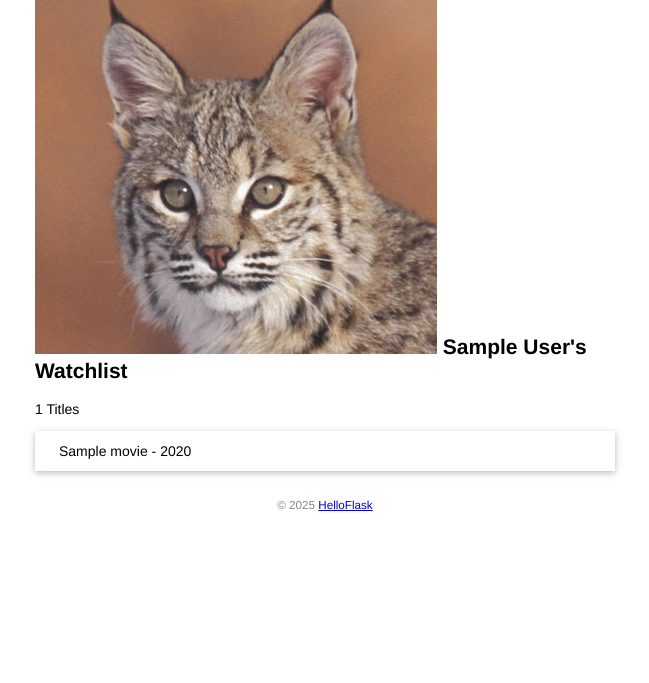
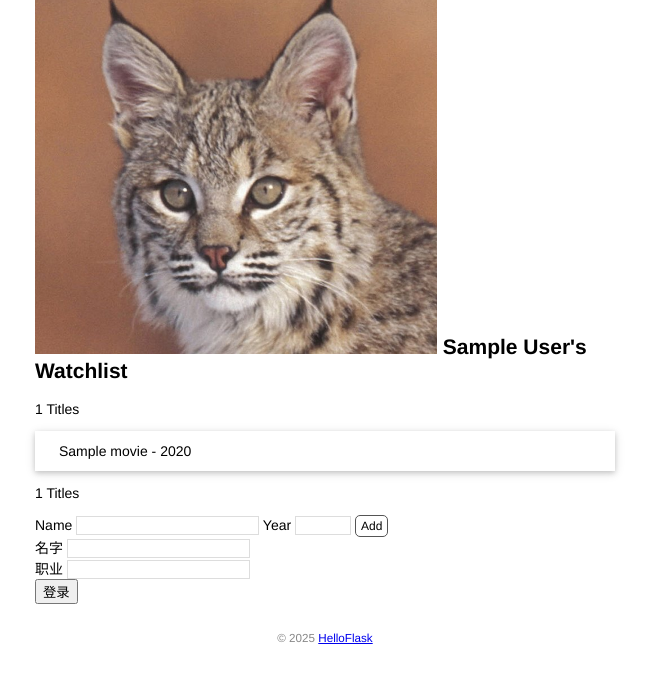
Before and after one commit to maker886/watchlist, a Flask app: template templates/index.html in a window 1280 px wide. Shown: the part 18-701 px from the top of the page, without its empty margins (315-964 px from the left). Run offline with Flask 3, Linux system fonts and the light colour scheme; tables that the repository leaves empty hold one stand-in row (values such as "Sample post"); the template is opened without the code that fills it: values that come from a table or form of the project are taken from there, most other values are stand-ins (such as "Sample title", 1, 10 or a date in 2020).

Commit message:
add feature files

```diff
--- a/app.py
+++ b/app.py
@@ -95,10 +95,39 @@ def forge():
 
     db.session.commit()
     click.echo('Done.')
-@app.route('/')
+from sqlalchemy import select
+from flask import request, url_for, redirect, flash
+
+@app.context_processor
+def inject_user():  # 函数名可以随意修改
+    user = db.session.execute(select(User)).scalar()
+    return dict(user=user)  # 需要返回字典，等同于 return {'user': user}
+
+@app.errorhandler(404)  # 传入要处理的错误代码
+def page_not_found(error):  # 接受异常对象作为参数
+    user = db.session.execute(select(User)).scalar()
+    return render_template('404.html', user=user), 404  # 返回模板和状态码
+
+
+
+@app.route('/', methods=['GET', 'POST'])
 def index():
-    user = db.session.execute(select(User)).scalar()  # 读取用户记录
-    movies = db.session.execute(select(Movie)).scalars().all()  # 读取所有电影记录
+    if request.method == 'POST':  # 判断是否是 POST 请求
+        # 获取表单数据
+        title = request.form.get('title')  # 传入表单对应输入字段的 name 值
+        year = request.form.get('year')
+        # 验证数据
+        if not title or not year or len(year) > 4 or len(title) > 60:
+            flash('Invalid input.')  # 显示错误提示
+            return redirect(url_for('index'))  # 重定向回主页
+        # 保存表单数据到数据库
+        movie = Movie(title=title, year=year)  # 创建记录
+        db.session.add(movie)  # 添加到数据库会话
+        db.session.commit()  # 提交数据库会话
+        flash('Item created.')  # 显示成功创建的提示
+        return redirect(url_for('index'))  # 重定向回主页
+
+    movies = db.session.execute(select(Movie)).scalars().all()
     return render_template('index.html', user=user, movies=movies)
 if __name__ == '__main__':
     app.run(debug=True)
--- a/static/style.css
+++ b/static/style.css
@@ -46,3 +46,33 @@ footer {
     margin: 0 auto;
     height: 100px;
 }
+/* 覆盖某些浏览器对 input 元素定义的字体 */
+input[type=submit] {
+    font-family: inherit;
+}
+
+input[type=text] {
+    border: 1px solid #ddd;
+}
+
+input[name=year] {
+    width: 50px;
+}
+
+.btn {
+    font-size: 12px;
+    padding: 3px 5px;
+    text-decoration: none;
+    cursor: pointer;
+    background-color: white;
+    color: black;
+    border: 1px solid #555555;
+    border-radius: 5px;
+}
+
+.btn:hover {
+    text-decoration: none;
+    background-color: black;
+    color: white;
+    border: 1px solid black;
+}
--- a/templates/index.html
+++ b/templates/index.html
@@ -16,6 +16,19 @@
         <li>{{ movie.title }} - {{ movie.year }}</li>  {# 等同于 movie['title'] #}
         {% endfor %}  {# 使用 endfor 标签结束 for 语句 #}
     </ul>
+    <p>{{ movies|length }} Titles</p>
+    <form method="post">
+        Name <input type="text" name="title" autocomplete="off" required>
+        Year <input type="text" name="year" autocomplete="off" required>
+        <input class="btn" type="submit" name="submit" value="Add">
+    </form>
+    <form method="post">  <!-- 指定提交方法为 POST -->
+        <label for="name">名字</label>
+        <input type="text" name="name" id="name"><br>  <!-- 文本输入框 -->
+        <label for="occupation">职业</label>
+        <input type="text" name="occupation" id="occupation"><br>  <!-- 文本输入框 -->
+        <input type="submit" name="submit" value="登录">  <!-- 提交按钮 -->
+    </form>
     <footer>
         <small>&copy; 2025 <a href="http://helloflask.com/book/3">HelloFlask</a></small>
     </footer>
```
Also changed, not shown: templates/404.html (added, +26 -0 lines), templates/base.html (added, +27 -0 lines).
